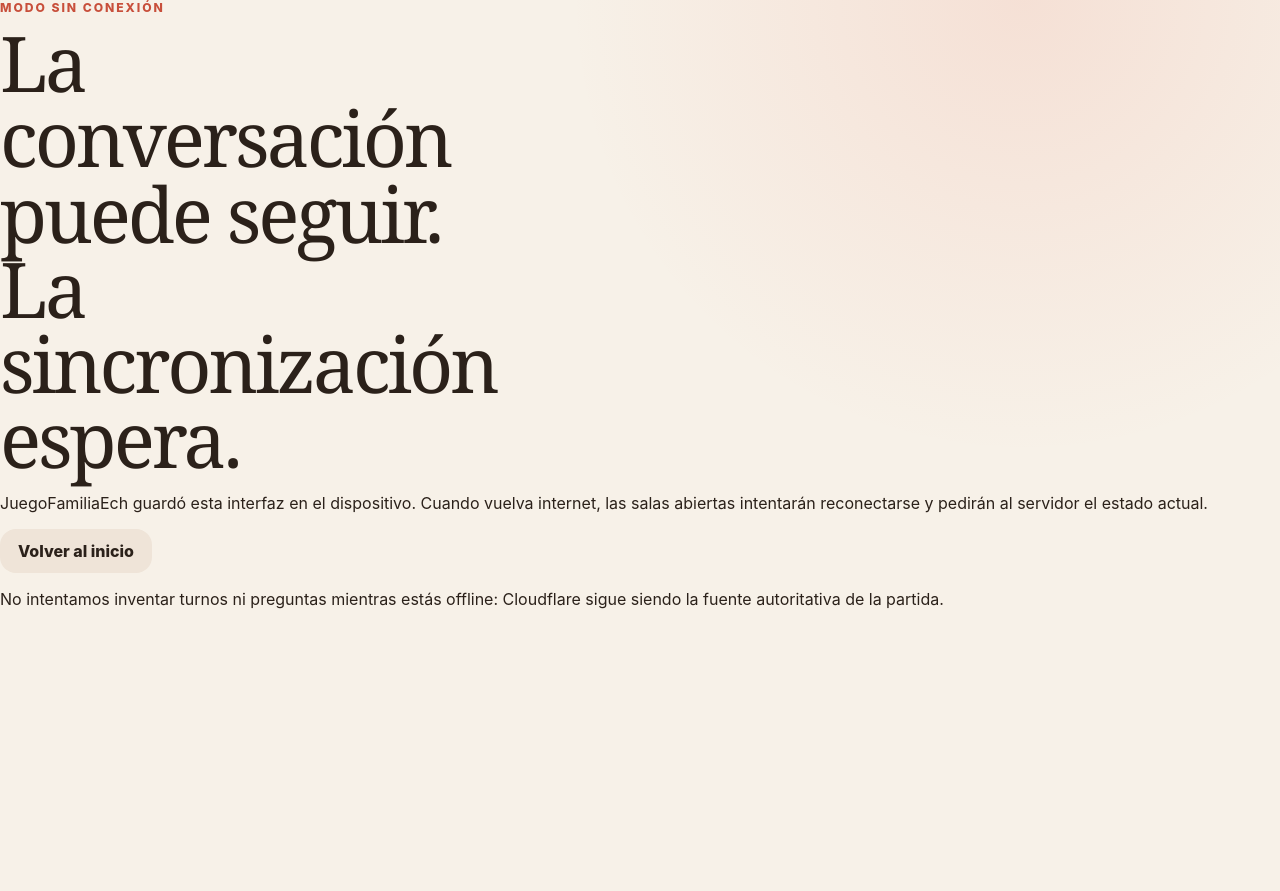
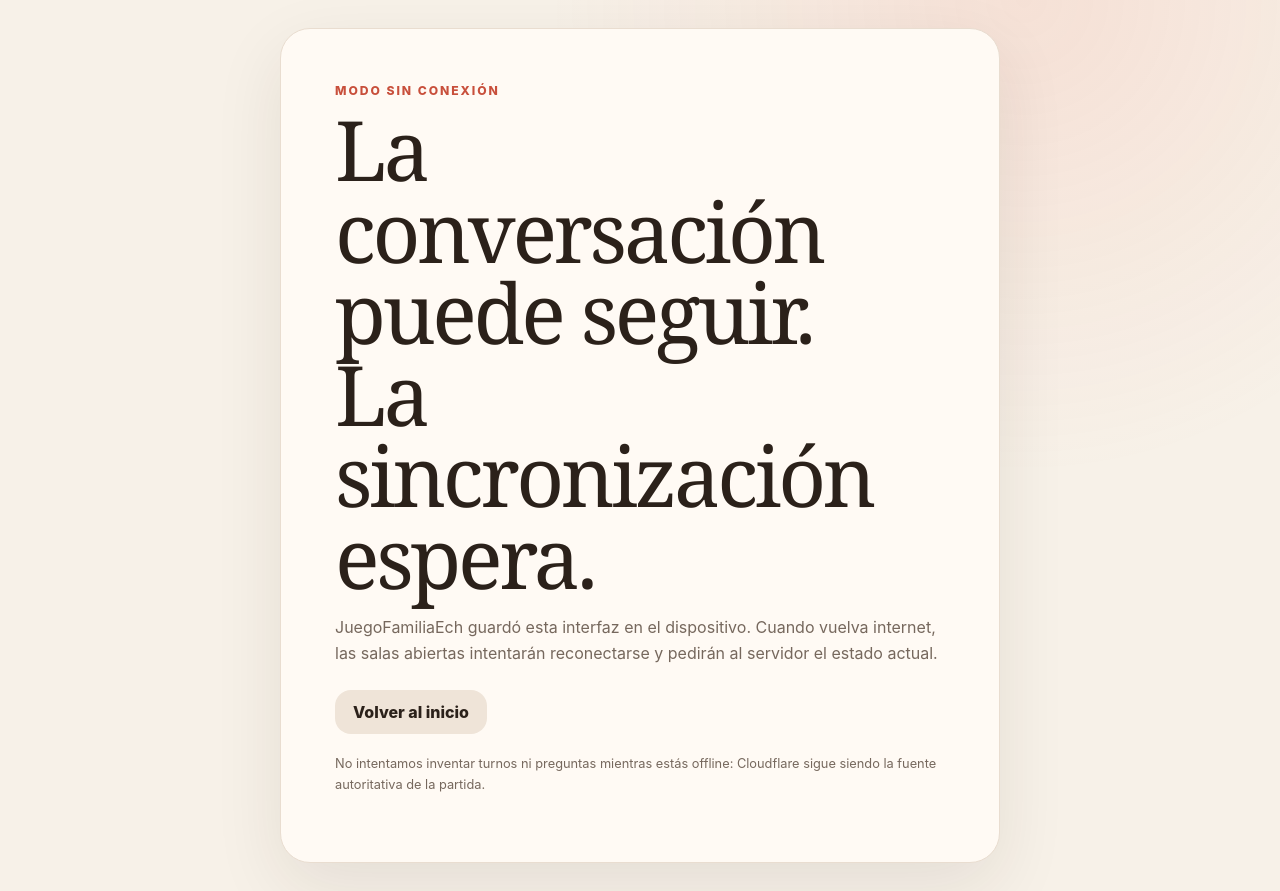
Before and after one commit to SamOkampo/JuegoFamiliaEch, a Next.js app: page /offline in a window 1280 px wide. Before the commit the page ends 800 px from the top, so only its background shows below. Built offline with nearby package versions, Linux system fonts and the light colour scheme.

Commit message:
feat: style PWA install offline and recovery states

```diff
--- a/src/app/globals.css
+++ b/src/app/globals.css
@@ -1467,3 +1467,112 @@ input {
   font-weight: 500;
   line-height: 1.25;
 }
+
+
+.networkNotice {
+  position: fixed;
+  z-index: 120;
+  top: max(10px, env(safe-area-inset-top));
+  left: 50%;
+  width: min(680px, calc(100% - 24px));
+  padding: 11px 14px;
+  transform: translateX(-50%);
+  border: 1px solid var(--line);
+  border-radius: 999px;
+  background: rgba(43, 33, 26, 0.94);
+  color: #fffaf4;
+  text-align: center;
+  font-size: 0.8rem;
+  font-weight: 800;
+  box-shadow: 0 10px 30px rgba(43, 33, 26, 0.18);
+}
+
+.networkNotice.recovered {
+  color: #244f33;
+  background: rgba(233, 247, 237, 0.96);
+}
+
+.pwaInstallCard {
+  display: grid;
+  grid-template-columns: minmax(0, 1fr) auto;
+  align-items: center;
+  gap: 18px;
+  margin-top: 20px;
+  padding: 20px;
+  border: 1px solid var(--line);
+  border-radius: 22px;
+  background:
+    radial-gradient(circle at 92% 10%, rgba(132, 115, 180, 0.12), transparent 34%),
+    rgba(255, 250, 244, 0.86);
+}
+
+.pwaInstallCard strong {
+  display: block;
+  line-height: 1.35;
+}
+
+.installHint {
+  max-width: 28rem;
+  margin: 0;
+  color: var(--muted);
+  font-size: 0.8rem;
+  line-height: 1.45;
+}
+
+.offlinePage {
+  min-height: 100dvh;
+  display: grid;
+  place-items: center;
+  padding:
+    max(28px, env(safe-area-inset-top))
+    max(22px, env(safe-area-inset-right))
+    max(28px, env(safe-area-inset-bottom))
+    max(22px, env(safe-area-inset-left));
+  background:
+    radial-gradient(circle at 88% 12%, rgba(233, 103, 79, 0.14), transparent 30%),
+    var(--background);
+}
+
+.offlineCard {
+  width: min(720px, 100%);
+  padding: clamp(28px, 6vw, 54px);
+  border: 1px solid var(--line);
+  border-radius: 30px;
+  background: var(--surface);
+  box-shadow: 0 24px 70px rgba(43, 33, 26, 0.09);
+}
+
+.offlineCard h1 {
+  margin: 8px 0 18px;
+  font-family: Georgia, "Times New Roman", serif;
+  font-size: clamp(2.4rem, 8vw, 5.2rem);
+  font-weight: 500;
+  line-height: 0.98;
+}
+
+.offlineCard > p:not(.eyebrow) {
+  color: var(--muted);
+  line-height: 1.6;
+}
+
+.offlineActions {
+  display: flex;
+  flex-wrap: wrap;
+  gap: 10px;
+  margin-top: 24px;
+}
+
+.offlineFinePrint {
+  margin-top: 20px;
+  font-size: 0.8rem;
+}
+
+@media (max-width: 680px) {
+  .pwaInstallCard {
+    grid-template-columns: 1fr;
+  }
+
+  .networkNotice {
+    border-radius: 18px;
+  }
+}
```
